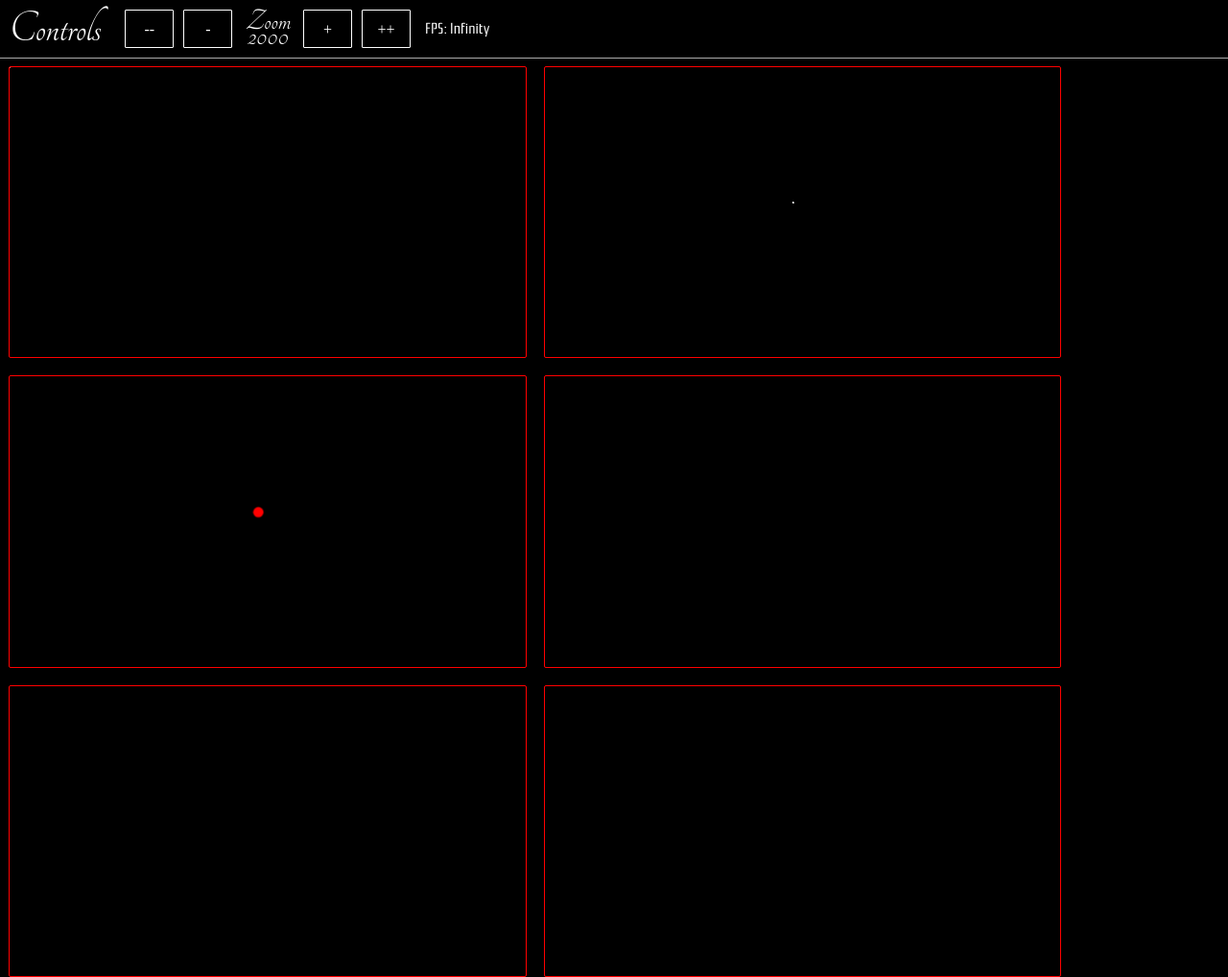
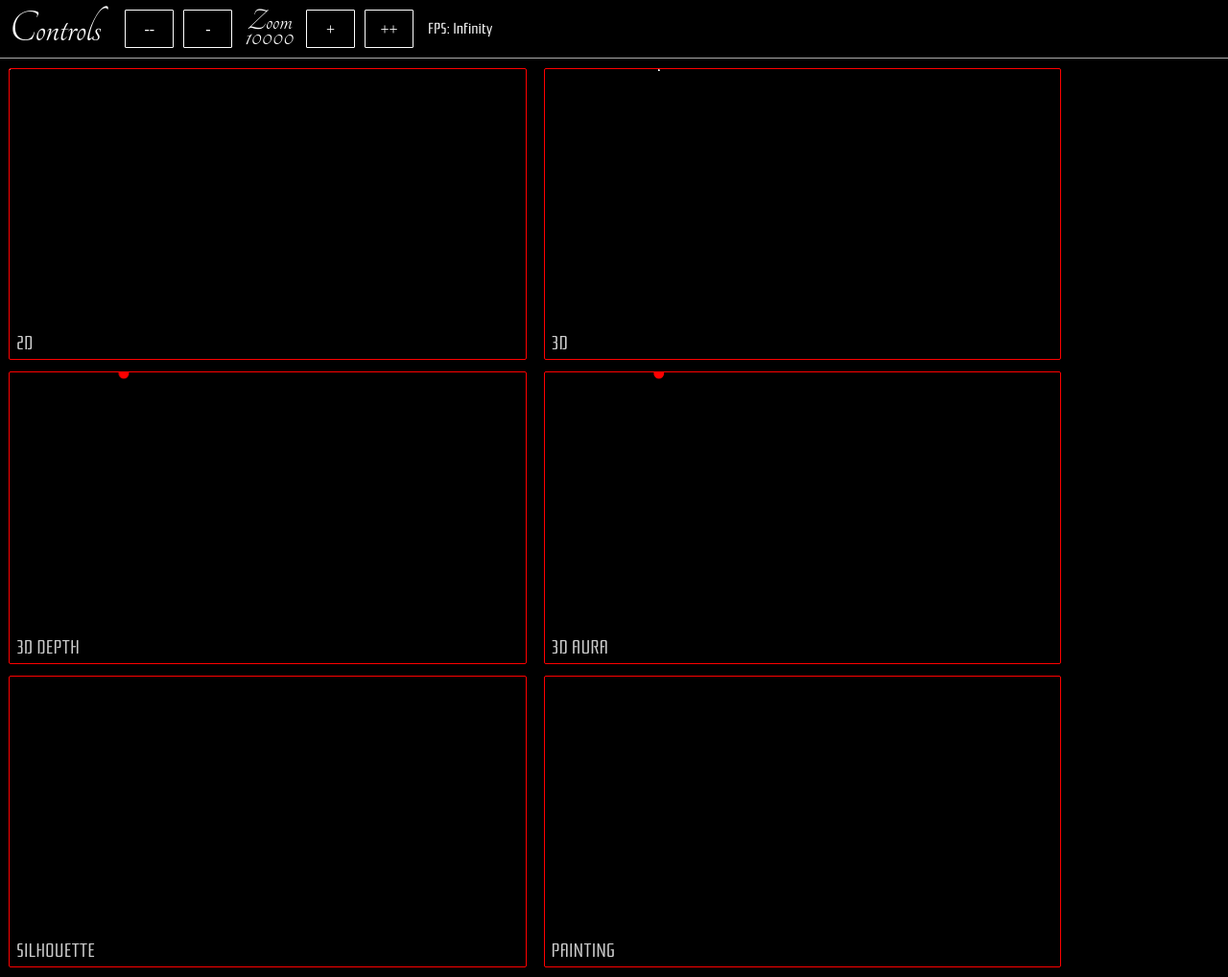
Before and after one commit to andrixdev/latency-viz, a plain HTML site: page index.html in a window 1280 px wide. Shown: the top 1018 px of the page at 96% size. Drawn offline with nearby package versions, Linux system fonts and the light colour scheme; no server answers.

Commit message:
Add new Aura viz and add captions on canvases

```diff
--- a/css/main.less
+++ b/css/main.less
@@ -43,7 +43,7 @@ body {
     display: flex;
     flex-flow: row;
     flex-wrap: wrap;
-    padding-top: 60px;
+    padding-top: 12px;
     margin: 0;
 }
 canvas {
@@ -51,6 +51,16 @@ canvas {
     margin: 10px;
     border-radius: 1px;
     cursor: crosshair;
+    margin-top: 60px;
+}
+p.caption {
+    text-align: left;
+    font-family: "Rationale", sans-serif;
+    text-transform: uppercase;
+    margin: -30px 17px;
+    line-height: 0;
+    font-size: 20px;
+    color: #FFFC;
 }
 header {
     position: fixed;
--- a/js/main.js
+++ b/js/main.js
@@ -41,7 +41,13 @@ Bub.setup = function () {
 
     this.ctxs.push(ctx)
     this.cans.push(can)
-    body.appendChild(can)
+    let container = document.createElement("div")
+    let caption = document.createElement("p")
+    caption.id = can.id + "-caption"
+    caption.classList = "caption"
+    container.appendChild(can)
+    container.appendChild(caption)
+    body.appendChild(container)
   }
 
 	this.dataToImageRatio3D = this.width / 5
@@ -53,9 +59,9 @@ Bub.setup = function () {
 	this.zNearPlan = 1500
 	this.zFarPlan = -10000
 
-  this.zoom = 2000
-  this.xOffset = -10
-  this.yOffset = -10
+  this.zoom = 10000
+  this.xOffset = -150
+  this.yOffset = -150
 
   this.step = 0
 
@@ -175,7 +181,6 @@ Bub.draw0 = function () {
     ctx.beginPath()
     let bubStart = this.bubble[startIndex]
     let bubEnd = this.bubble[b]
-    console.log(bubStart.x, bubStart.y)
     let xStart = this.xC + (bubStart.x - 0.5) * this.width
     let yStart = this.yC + (bubStart.y - 0.5) * this.height
     let xEnd = this.xC + (bubEnd.x - 0.5) * this.width
@@ -211,12 +216,8 @@ Bub.draw2 = function () {
   let ctx = this.ctxs[2]
   ctx.clearRect(0, 0, this.width, this.height)
 
-  ctx.beginPath()
+  let zRescale = 2000
 
-  let zRescale = 2000
-  ctx.moveTo(this.bubble[0].x, this.bubble[0].y)
-
-  ctx.fillStyle = "hsl(" + this.step/5 + ", 60%, 40%)"
   for (let b = 0; b < this.bubble.length; b++) {
     let startIndex = b == 0 ? this.bubble.length - 1 : (b - 1)
     ctx.beginPath()
@@ -226,8 +227,6 @@ Bub.draw2 = function () {
     let xyrEnd = Bub.dataXYZtoCanvasXYR(bubEnd.x, bubEnd.y, bubEnd.z * zRescale)
     ctx.moveTo(xyrStart.x, xyrStart.y)
     ctx.lineTo(xyrEnd.x, xyrEnd.y)
-    //ctx.arc(pt.x, pt.y, 3 * xyr.r, 0, 2 * Math.PI, false)
-    //ctx.fill()
     ctx.lineWidth = .15 * Math.sqrt((xyrStart.r + xyrEnd.r) / 2)
     ctx.stroke()
   }
@@ -237,6 +236,45 @@ Bub.draw2 = function () {
   this.drawBarycenter(ctx)
 }
 Bub.draw3 = function () {
+  let ctx = this.ctxs[3]
+
+  ctx.clearRect(0, 0, this.width, this.height)
+
+  let bary = this.getBubbleBarycenter()
+
+  let zRescale = 1500
+  ctx.strokeStyle = "#FFFA"
+
+  for (let aura = 2; aura <= 12; aura++) {
+    let auraStep = aura / 12
+    for (let b = 0; b < this.bubble.length; b++) {
+      let startIndex = b == 0 ? this.bubble.length - 1 : (b - 1)
+      let bubStart = this.bubble[startIndex]
+      let bubEnd = this.bubble[b]
+
+      ctx.beginPath()
+
+      let x1 = bary.x + (bubStart.x - bary.x) * auraStep
+      let y1 = bary.y + (bubStart.y - bary.y) * auraStep
+      let z1 = bary.z + ((bubStart.z - bary.z) * auraStep) * zRescale
+
+      let x2 = bary.x + (bubEnd.x - bary.x) * auraStep
+      let y2 = bary.y + (bubEnd.y - bary.y) * auraStep
+      let z2 = bary.z + ((bubEnd.z - bary.z) * auraStep) * zRescale
+
+      let xyrStart = Bub.dataXYZtoCanvasXYR(x1, y1, z1)
+      let xyrEnd = Bub.dataXYZtoCanvasXYR(x2, y2, z2)
+
+      ctx.moveTo(xyrStart.x, xyrStart.y)
+      ctx.lineTo(xyrEnd.x, xyrEnd.y)
+      ctx.lineWidth = .15 * Math.sqrt((xyrStart.r + xyrEnd.r) / 2)
+      ctx.stroke()
+    }
+
+    ctx.closePath()
+  }
+
+  this.drawBarycenter(ctx)
 
 }
 Bub.draw4 = function () {
@@ -266,7 +304,7 @@ Bub.draw4 = function () {
 }
 Bub.draw5 = function () {
   let ctx = this.ctxs[5]
-  let zRescale = 2000
+  let zRescale = 3000
   ctx.moveTo(this.bubble[0].x, this.bubble[0].y)
 
   ctx.beginPath()
@@ -377,7 +415,7 @@ Bub.draw9 = function () {
 
 }
 Bub.clearCanvases = function () {
-  this.ctxs[3].clearRect(0, 0, this.width, this.height)
+  this.ctxs[4].clearRect(0, 0, this.width, this.height)
 }
 Bub.drawBarycenter = function (ctx) {
   let bary = this.getBubbleBarycenter()
@@ -432,6 +470,7 @@ UI.setup = function () {
   this.fps = 0
 
   this.initControlsListeners()
+  this.initCaptions()
 }
 UI.initControlsListeners = function () {
 
@@ -498,6 +537,17 @@ UI.initControlsListeners = function () {
     //console.log("Dragging off")
   })
 }
+UI.initCaptions = function () {
+  document.getElementById("can-0-caption").innerHTML = "2D"
+  document.getElementById("can-1-caption").innerHTML = "3D"
+  document.getElementById("can-2-caption").innerHTML = "3D depth"
+  document.getElementById("can-3-caption").innerHTML = "3D aura"
+  document.getElementById("can-4-caption").innerHTML = "Silhouette"
+  document.getElementById("can-5-caption").innerHTML = "Painting"
+  document.getElementById("can-6-caption").innerHTML = "Circles"
+  document.getElementById("can-7-caption").innerHTML = "Vitruvian"
+  document.getElementById("can-8-caption").innerHTML = "Energy"
+}
 UI.updateZoom = function () {
   this.zoomValueNode.innerHTML = Bub.zoom
 }
```
Also changed, not shown: css/main.css.
